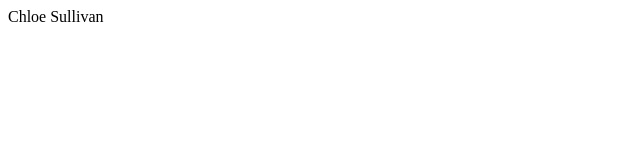
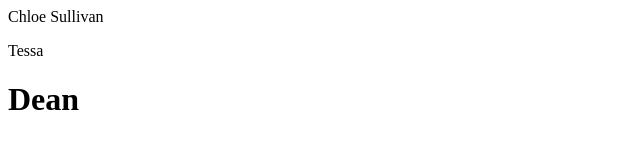
Before and after one commit to shubhamsharma3lac/test1, a plain HTML site: page index.html in a window 1280 px wide. Shown: the whole page, without its empty margins (0-640 px from the left). Drawn offline with Linux system fonts and the light colour scheme.

Commit message:
added h1

```diff
--- a/index.html
+++ b/index.html
@@ -4,5 +4,7 @@
     </head>
     <body>
         <p>Chloe Sullivan</p>
+        <p>Tessa</p>
+        <h1>Dean</h1>
     </body>
 </html>
```
